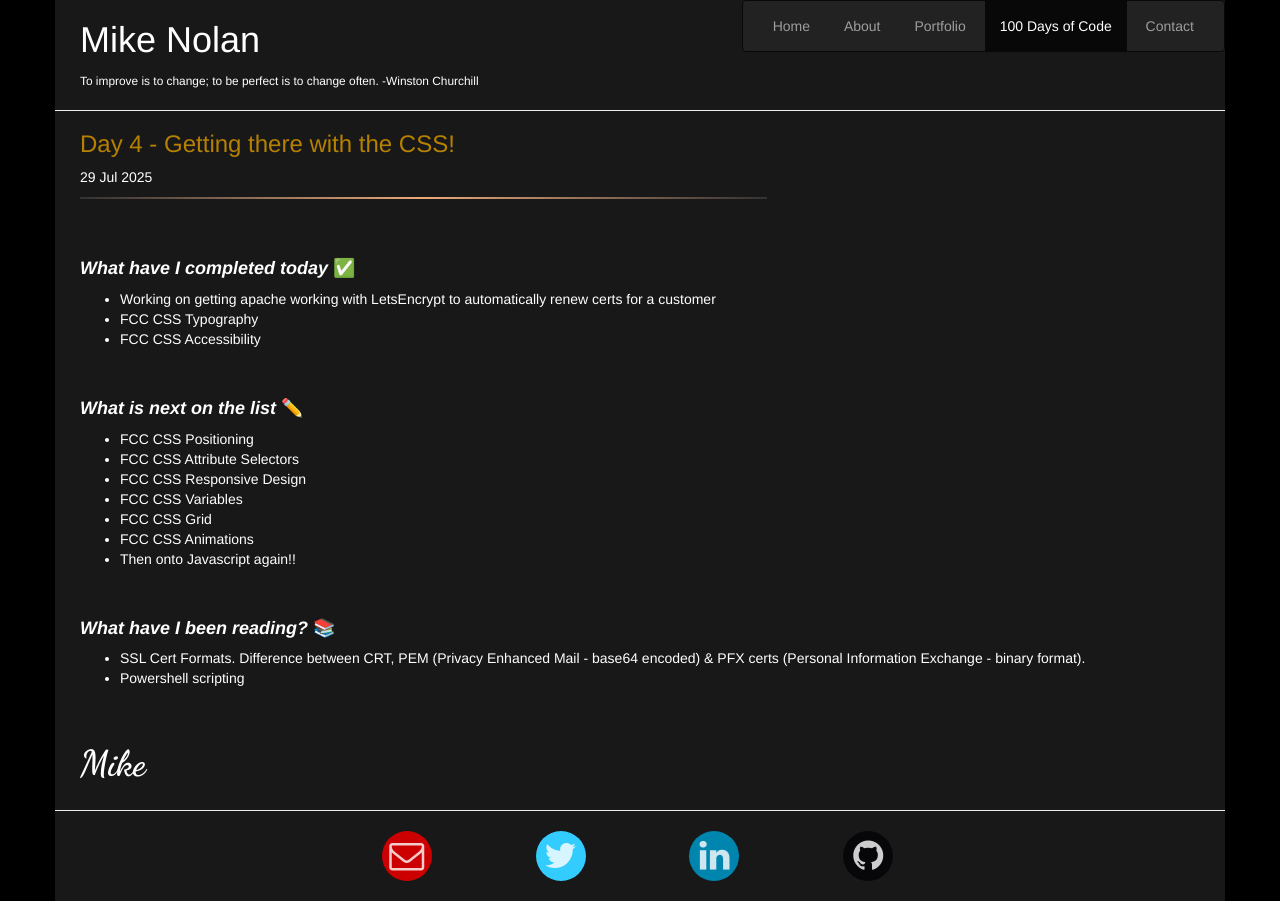
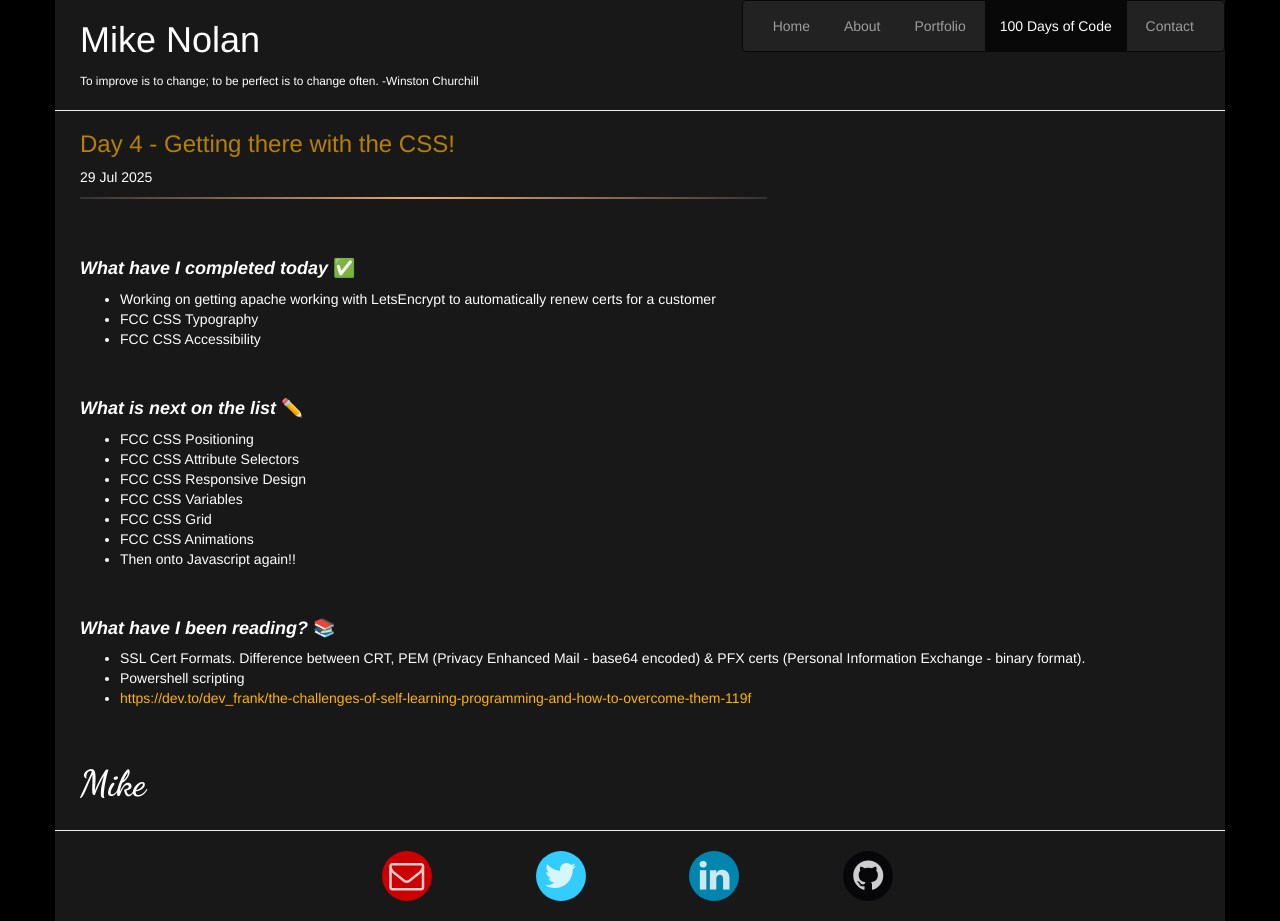
Before and after one commit to mikechristopher/100daysofcode, a Jekyll site: the page built from _posts/2025-07-29-css_nearly_done_Day4.md, in a window 1280 px wide. Built offline with Jekyll 4.4.1, drawn with Linux system fonts in a browser that asks for light colours; nearby versions of some CDN libraries; emoji names are drawn with the system emoji font; some of the changed lines change nothing that is shown.

Commit message:
Update 2025-07-29-css_nearly_done_Day4.md

```diff
--- a/_posts/2025-07-29-css_nearly_done_Day4.md
+++ b/_posts/2025-07-29-css_nearly_done_Day4.md
@@ -27,3 +27,4 @@ date: 2025-07-29
 
 - SSL Cert Formats. Difference between CRT, PEM (Privacy Enhanced Mail - base64 encoded) & PFX certs (Personal Information Exchange - binary format).
 - Powershell scripting
+- <a href="https://dev.to/dev_frank/the-challenges-of-self-learning-programming-and-how-to-overcome-them-119f">https://dev.to/dev_frank/the-challenges-of-self-learning-programming-and-how-to-overcome-them-119f</a>
```
